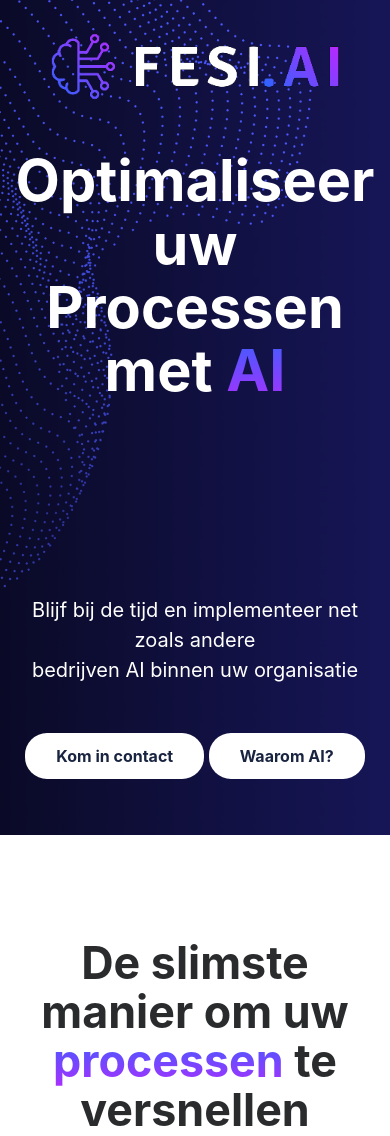
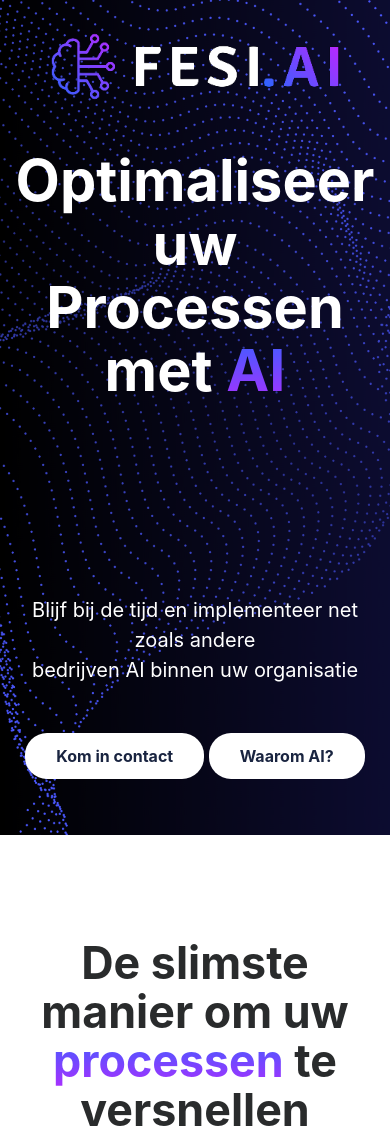
Before and after one commit to Fets7/fesi, a PHP site: page /index.html in a window 390 px wide. Shown: the top 1136 px of the page. Run offline with PHP 8.4, Linux system fonts and the light colour scheme.

Commit message:
Add files via upload
test

```diff
--- a/Fesi.AI/css/custom.css
+++ b/Fesi.AI/css/custom.css
@@ -180,7 +180,8 @@ button {
         font-size: 3.6rem;
     }
     #banner {
-        background-position: 25%;
+        background-attachment: fixed;
+        /* background-position: 25%; */
     }
     html, body {
         overflow-x: hidden;
```
